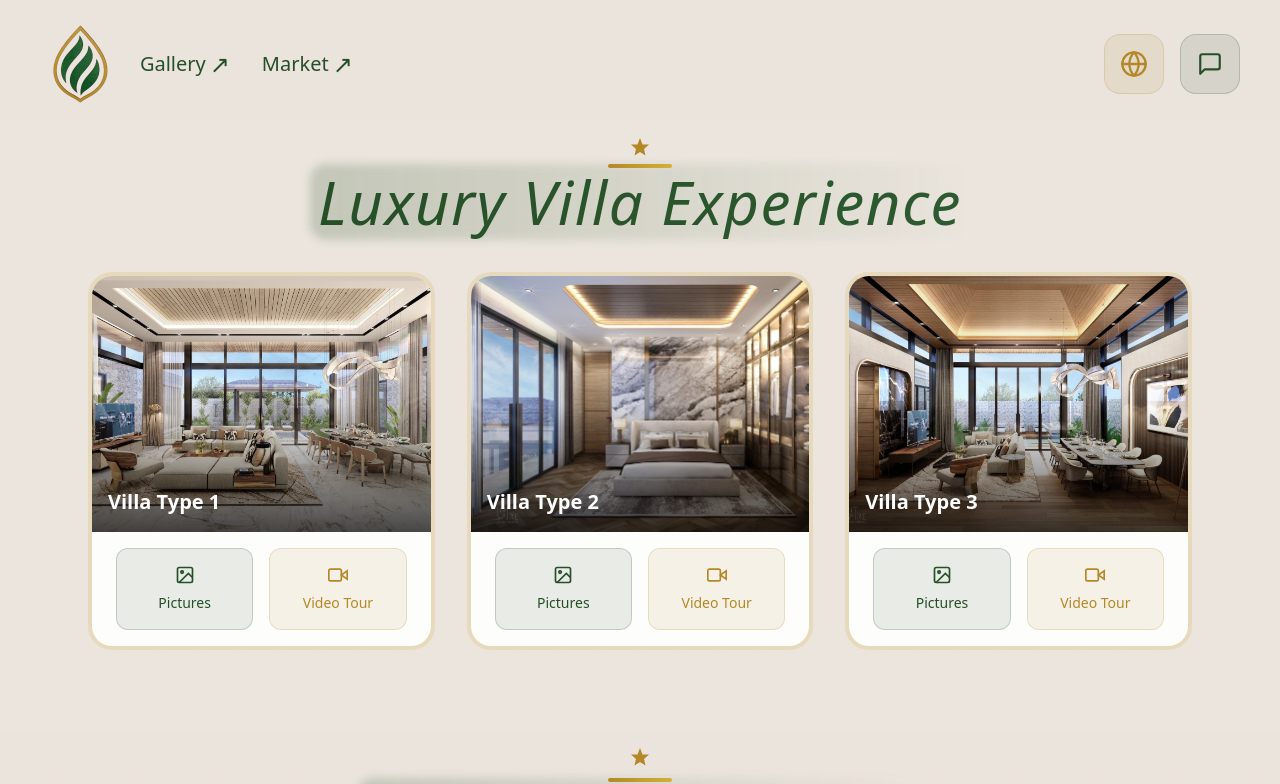
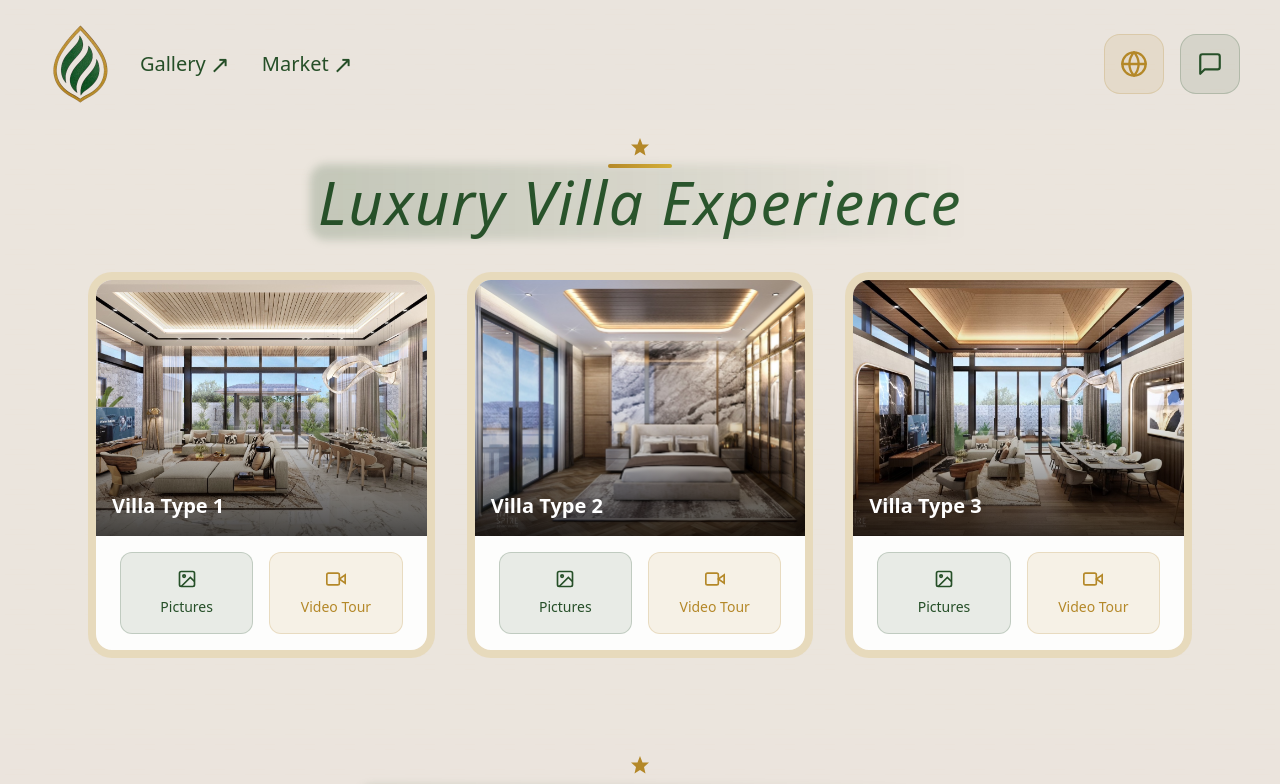
Before and after one commit to Marnfah-Pool-Villas/truffle-clone-v398, a Next.js app in the folder truffle-clone/: page /view in a window 1280 px wide. Shown: the top 784 px of the page. Built offline with nearby package versions, Linux system fonts and the light colour scheme; a web font is replaced by a local one.

Commit message:
Match villa card border thickness to map card
cgen-c69f8c08204649a3bba6602fcdc75a0e

```diff
--- a/truffle-clone/src/components/VirtualTourSection.tsx
+++ b/truffle-clone/src/components/VirtualTourSection.tsx
@@ -99,7 +99,7 @@ export default function VirtualTourSection() {
       <div className="grid grid-cols-1 lg:grid-cols-3 gap-8 overflow-hidden sm:overflow-visible">
         {villas.map((villa) => (
           <div key={villa.id} className="group cursor-pointer relative overflow-hidden sm:overflow-visible">
-            <div className="bg-white/90 backdrop-blur-sm rounded-3xl border-4 border-[#b48828]/30 overflow-hidden transition-all duration-300 sm:group-hover:scale-[1.02]">
+            <div className="bg-white/90 backdrop-blur-sm rounded-3xl border-8 border-[#b48828]/30 overflow-hidden transition-all duration-300 sm:group-hover:scale-[1.02]">
               <div className="relative h-64 overflow-hidden">
                 <img
                   src={villa.image}
```
